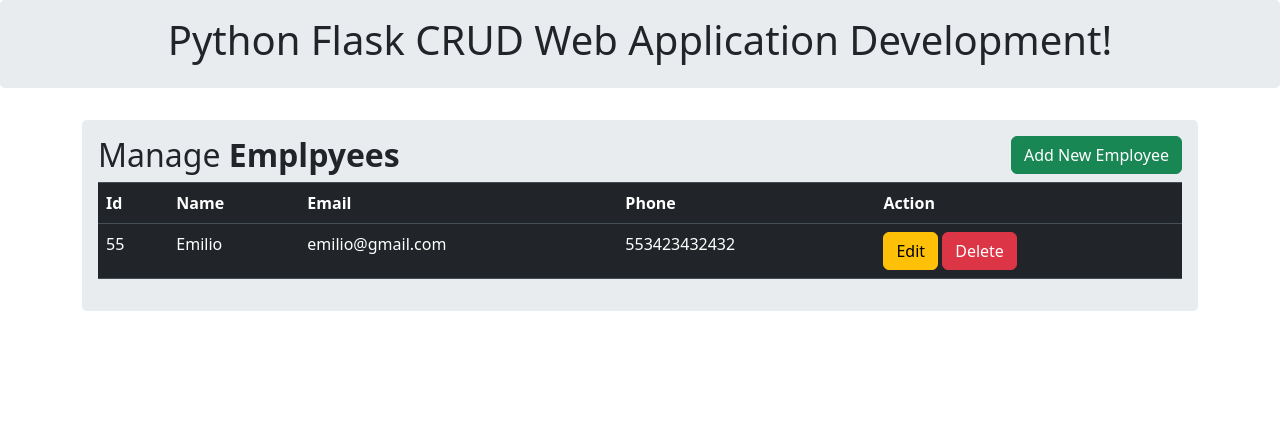
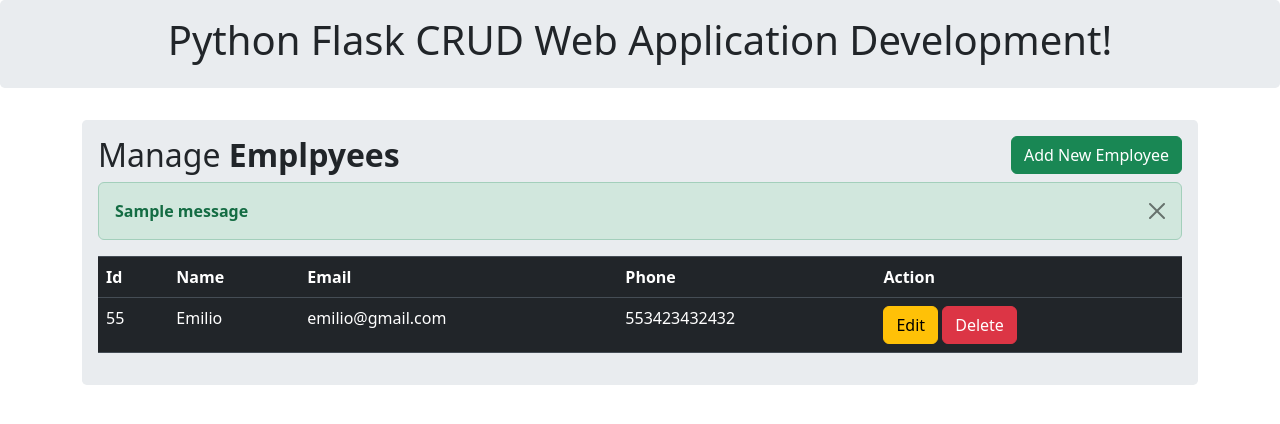
Before and after one commit to emiliobs/FlaskCRUDAppPython, a Flask app: page / in a window 1280 px wide. Shown: the top 424 px of the page. Run offline with Flask 2, Linux system fonts and the light colour scheme; tables that the repository leaves empty hold one stand-in row (values such as "Sample post"); one stand-in notice (Sample message) is shown; some libraries are stand-ins or nearby versions.

Commit message:
Flash Messages

```diff
--- a/App.py
+++ b/App.py
@@ -35,7 +35,7 @@
 @app.route('/insert',  methods = ['POST'])
 def insert():
 
-  flash("Data Inserted Successfully!")
+
 
   if request.method == 'POST':
 
@@ -47,6 +47,8 @@
             db.session.add(myData)
             db.session.commit()
 
+            flash("Employee Inserted Successfully!")
+
             return redirect(url_for('Index'))
 
 
--- a/templates/index.html
+++ b/templates/index.html
@@ -17,9 +17,20 @@
 				<h2>Manage <b>Emplpyees</b> <button type="button" class="btn btn-success float-right" data-bs-toggle="modal"
 						data-bs-target="#mymodal">Add New Employee</button></h2>
 
+						{%with messages = get_flashed_messages()%}
+						{%if messages%}
+						{% for message in messages %}
 
+						<div class="alert alert-success alert-dismissible fade show" role="alert">
+							<strong>{{message}}</strong>
+							<button type="button" class="btn-close" data-bs-dismiss="alert" aria-label="Close"></button>
+						</div>
 
-				<table class="table table-hover table-dark">
+						{%endfor%}
+						{%endif%}
+						{%endwith%}
+
+				<table class="table table-hover table-dark table-hover">
 
 					<tr>
 						<th>Id</th>
@@ -112,31 +123,35 @@
 
 									<div class="form-group">
 										<label for="name" class="form-label">Name:</label>
-										<input type="text" name="name" class="form-control" id="name" placeholder="Enter Full Name....." required>
+										<input type="text" name="name" class="form-control" id="name" placeholder="Enter Full Name....."
+											required>
 									</div>
 
 									<div class="form-group">
 										<label for="email" class="form-label">Email:</label>
-										<input type="email" class="form-control" name="email" id="email" placeholder="Enter Email....." required>
+										<input type="email" class="form-control" name="email" id="email" placeholder="Enter Email....."
+											required>
 									</div>
 
 									<div class="form-group">
 										<label for="phone" class="form-label">Phone:</label>
-										<input type="number" class="form-control" name="phone" id="phone" placeholder="Enter Phone" required>
+										<input type="number" class="form-control" name="phone" id="phone" placeholder="Enter Phone"
+											required>
 									</div>
 
 
 									<div class="form-group">
-										<div class="modal-footer">
-											<button type="submit" class="btn btn-primary">Add Employee</button>
-											<button type="button" class="btn btn-secondary" data-bs-dismiss="modal">Close</button>
-										</div>
+										<button type="submit" class="btn btn-primary">Add Employee</button>
+
 									</div>
 
 								</form>
 
 							</div>
 
+							<div class="modal-footer">
+								<button type="button" class="btn btn-secondary" data-bs-dismiss="modal">Close</button>
+							</div>
 						</div>
 					</div>
 				</div>
```
